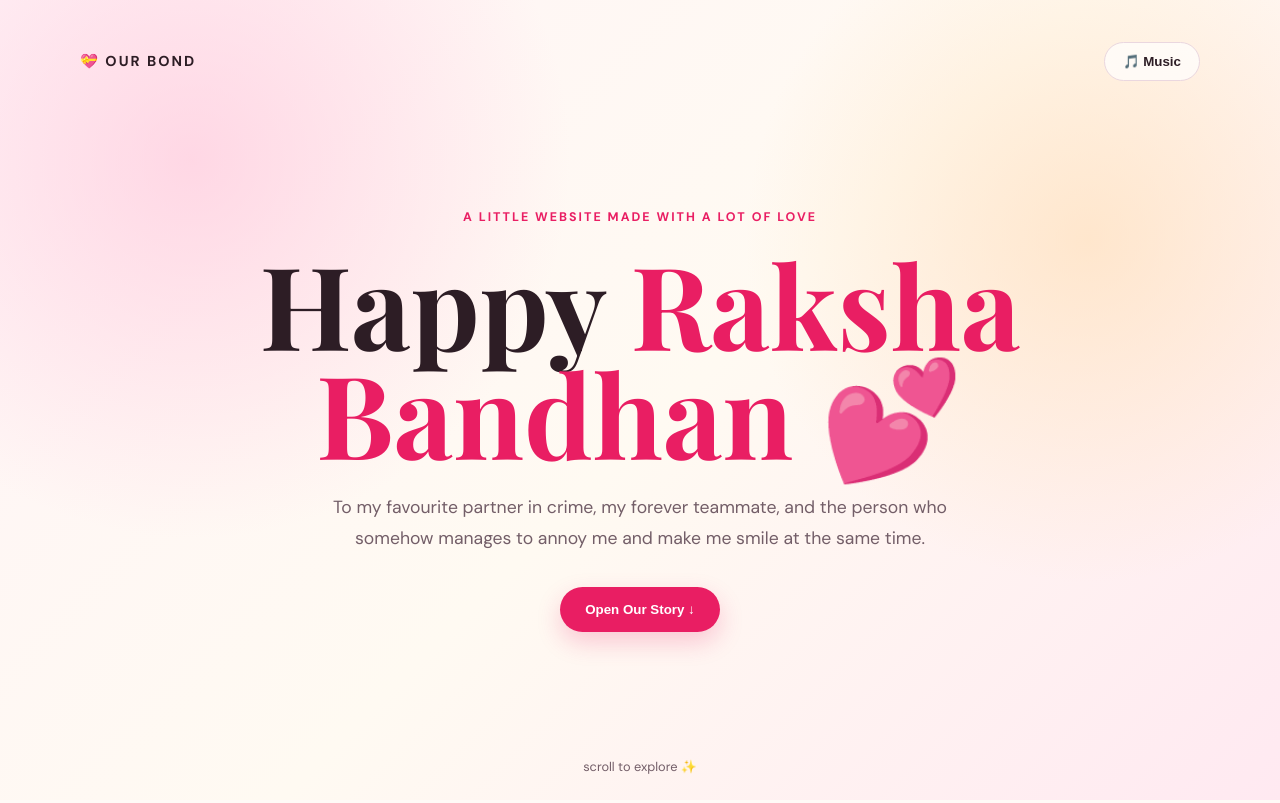
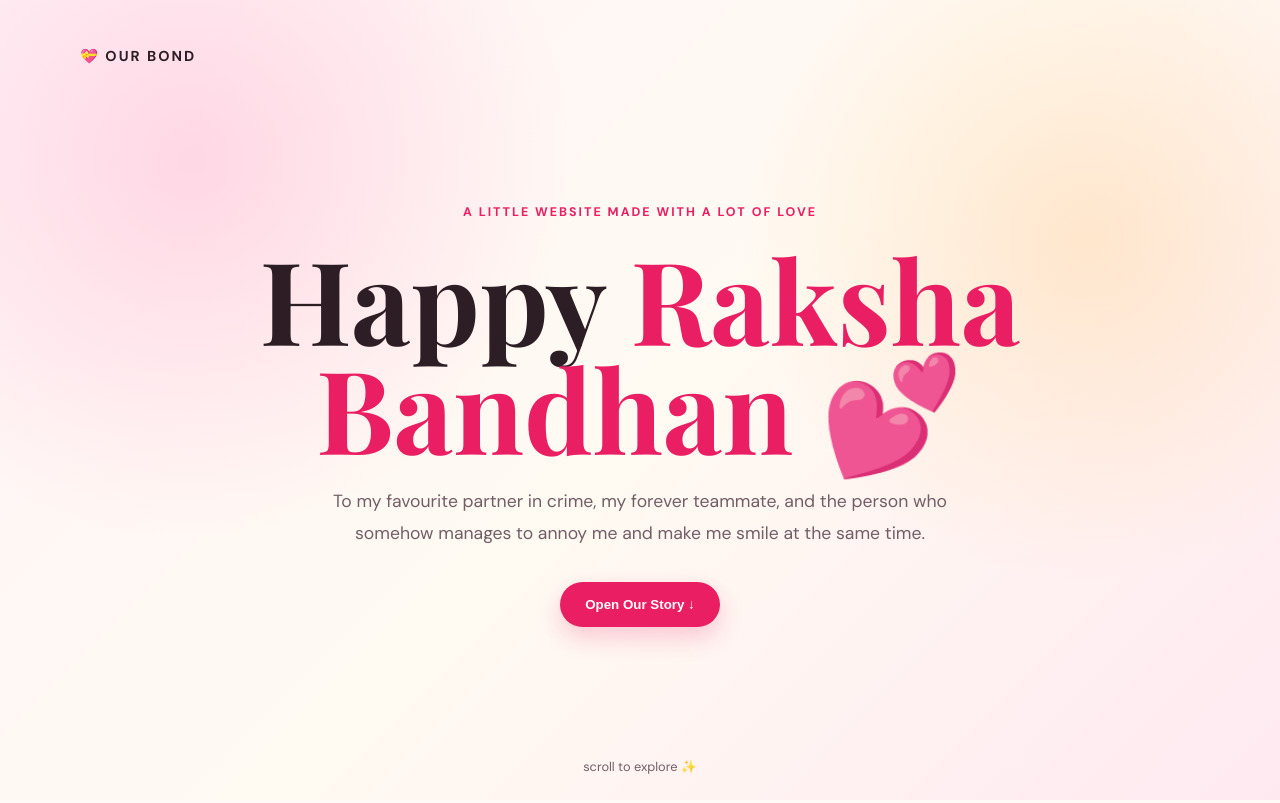
Before and after one commit to aadi8383/sis2, a plain HTML site: page index.html in a window 1280 px wide. Shown: the top 803 px of the page. Drawn offline with nearby package versions, Linux system fonts and the light colour scheme.

Commit message:
Update index.html

```diff
--- a/index.html
+++ b/index.html
@@ -12,7 +12,6 @@
   <header class="hero">
     <nav>
       <div class="brand">💝 OUR BOND</div>
-      <button id="musicBtn" class="music-btn">🎵 Music</button>
     </nav>
 
     <div class="hero-content">
```
